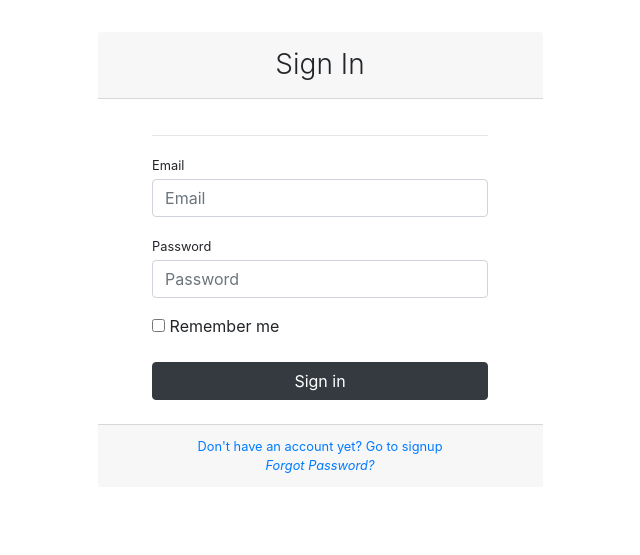
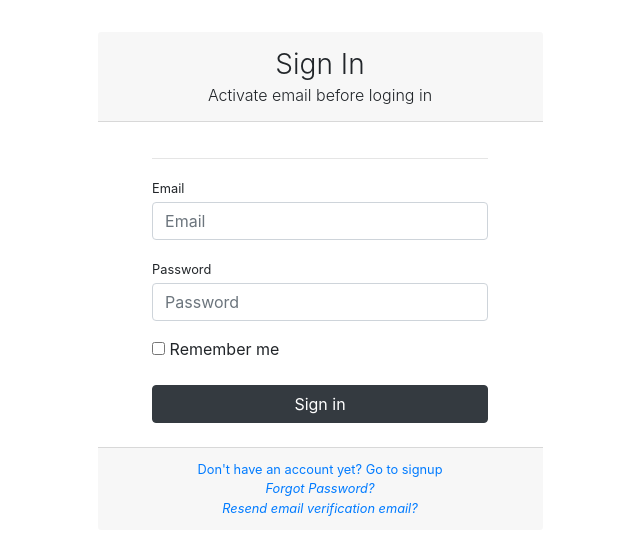
Before and after one commit to Sajeyks/H-Security, a Django app: page /login/ in a window 1280 px wide. Shown: the part 88-643 px from the top of the page, without its empty margins (320-960 px from the left). Run offline with Django 4.2, Linux system fonts and the light colour scheme; some libraries are stand-ins or nearby versions.

Commit message:
add resend-verification-email link

```diff
--- a/H_security/authenticator/templates/authenticator/login.html
+++ b/H_security/authenticator/templates/authenticator/login.html
@@ -8,6 +8,7 @@
                     <div class="card shadow-lg border-0 rounded-lg mt-0 mb-3">
                         <div class="card-header justify-content-center">
                           <h3 class="font-weight-light my-1 text-center">Sign In</h3>
+                          <h6 class="font-weight-light my-1 text-center">Activate email before loging in</h6>
                         </div>
                         {% if form.errors %}
                             <div class="alert alert-danger alert-dismissible" role="alert">
@@ -62,7 +63,8 @@
                         <div class="card-footer text-center">
                             <div class="small">
                                 <a href="{% url 'register' %}">Don't have an account yet? Go to signup</a><br>
-                                <a href="{% url 'password_reset' %}"><i>Forgot Password?</i></a>
+                                <a href="{% url 'password_reset' %}"><i>Forgot Password?</i></a><br>
+                                <a href="{% url 'resend-activation-email' %}"><i>Resend email verification email?</i></a>
                             </div>
                         </div>
                     </div>
```
